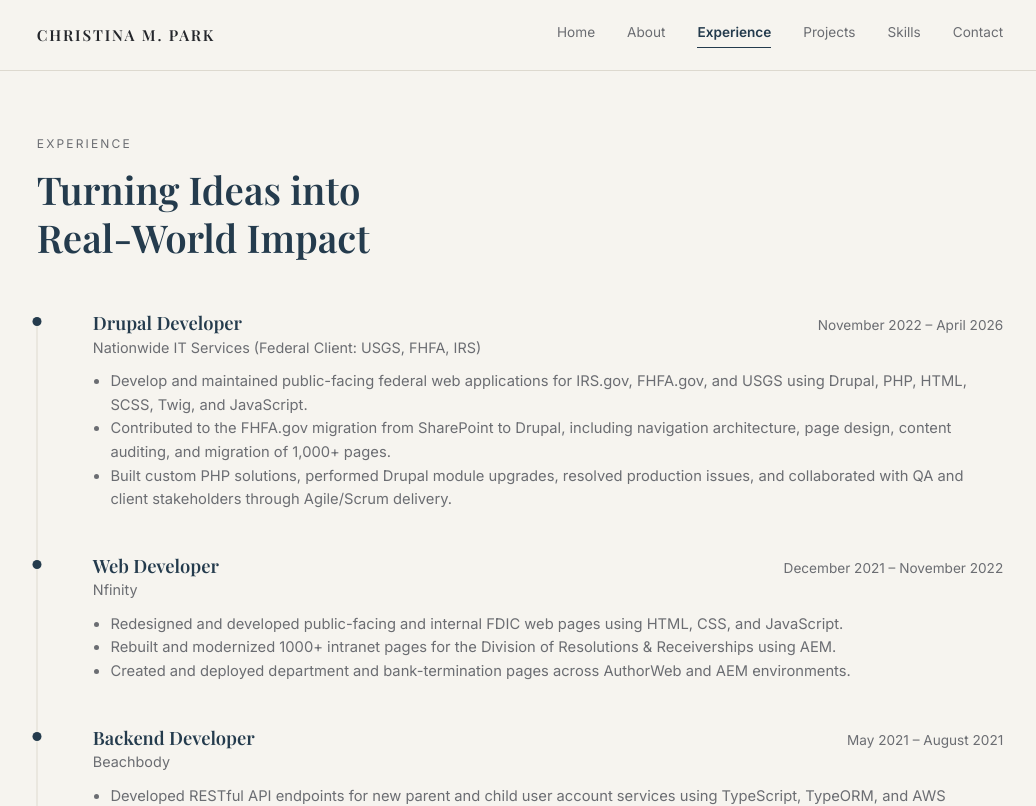
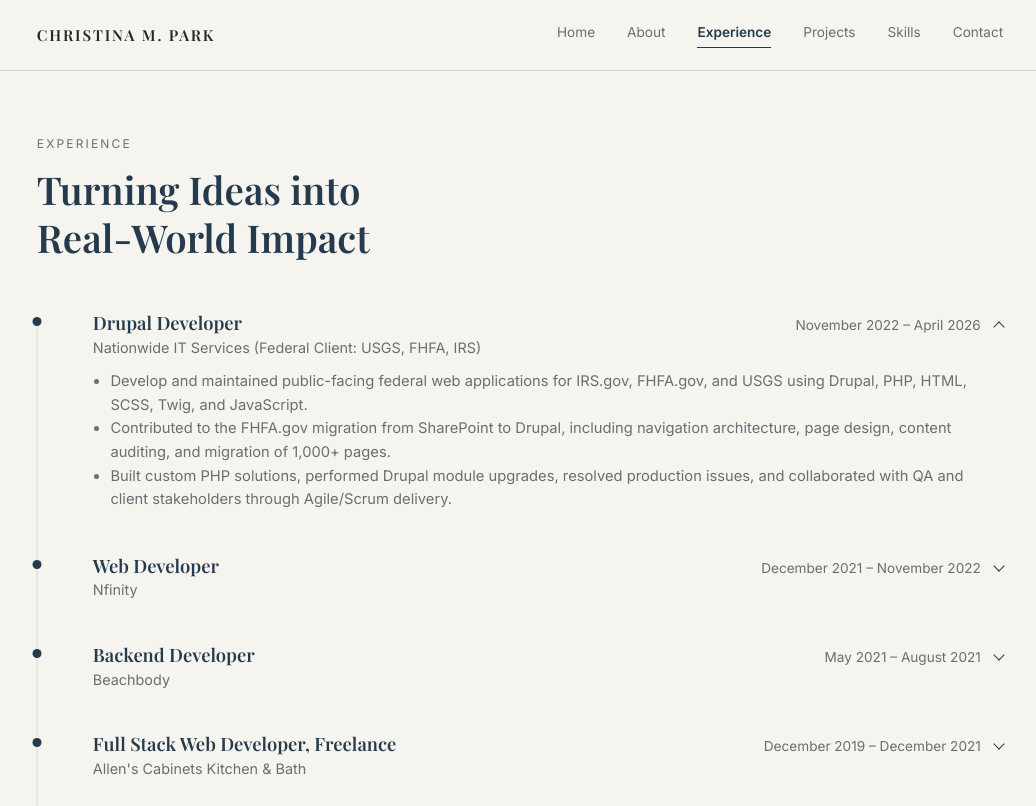
Before and after one commit to christinapark0117/profile-page, a React (Create React App) app: page /experience in a window 1280 px wide. Shown: the top 806 px of the page, without its empty margins (120-1156 px from the left). Built offline with nearby package versions, Linux system fonts and the light colour scheme.

Commit message:
accordians added to my experiences

```diff
--- a/src/Experience/Experience.js
+++ b/src/Experience/Experience.js
@@ -1,4 +1,4 @@
-import React from 'react'
+import React, { useState } from 'react'
 import '../PageStyle/Experience.css'
 
 const experience = [
@@ -55,29 +55,57 @@ const experience = [
 ]
 
 const Experience = () => {
+    // Only the first (most recent) job starts open
+    const [openItems, setOpenItems] = useState(() => new Set([0]))
+
+    const toggle = (index) => {
+        setOpenItems((prev) => {
+            const next = new Set(prev)
+            next.has(index) ? next.delete(index) : next.add(index)
+            return next
+        })
+    }
+
     return (
         <div id="experience" className="page-section">
             <div className="eyebrow">Experience</div>
             <h1 className="section-heading">Turning Ideas into<br/>Real-World Impact</h1>
 
             <div className="timeline">
-                {experience.map((job) => (
-                    <div className="timelineItem" key={job.role + job.years}>
+                {experience.map((job, i) => {
+                    const isOpen = openItems.has(i)
+                    const panelId = `experience-panel-${i}`
+                    return (
+                        <div className={`timelineItem ${isOpen ? "timelineItemOpen" : ""}`} key={job.role + job.years}>
                             <div className="timelineDot" />
                             <div className="timelineContent">
-                            <div className="timelineHeader">
+                                <button
+                                    type="button"
+                                    className="timelineHeader"
+                                    onClick={() => toggle(i)}
+                                    aria-expanded={isOpen}
+                                    aria-controls={panelId}
+                                >
                                     <div>
                                         <div className="timelineRole">{job.role}</div>
                                         {job.org && <div className="timelineOrg">{job.org}</div>}
                                     </div>
-                                <div className="timelineYears">{job.years}</div>
+                                    <div className="timelineMeta">
+                                        <span className="timelineYears">{job.years}</span>
+                                        <span className="timelineChevron" aria-hidden="true" />
                                     </div>
+                                </button>
+                                <div className="timelinePanel" id={panelId}>
+                                    <div className="timelinePanelInner">
                                         <ul className="timelineBullets">
                                             {job.bullets.map((b) => <li key={b}>{b}</li>)}
                                         </ul>
                                     </div>
                                 </div>
-                ))}
+                            </div>
+                        </div>
+                    )
+                })}
             </div>
         </div>
     )
--- a/src/PageStyle/Experience.css
+++ b/src/PageStyle/Experience.css
@@ -37,6 +37,53 @@
     align-items: baseline;
     flex-wrap: wrap;
     gap: 0.5rem;
+    width: 100%;
+    padding: 0;
+    border: none;
+    background: none;
+    font: inherit;
+    color: inherit;
+    text-align: left;
+    cursor: pointer;
+}
+
+.timelineHeader:hover .timelineRole {
+    opacity: 0.8;
+}
+
+.timelineMeta {
+    display: flex;
+    align-items: center;
+    gap: 0.9rem;
+}
+
+.timelineChevron {
+    width: 8px;
+    height: 8px;
+    border-right: 1.5px solid var(--color-accent);
+    border-bottom: 1.5px solid var(--color-accent);
+    transform: translateY(-2px) rotate(45deg);
+    transition: transform 0.3s ease;
+}
+
+.timelineItemOpen .timelineChevron {
+    transform: translateY(2px) rotate(-135deg);
+}
+
+/* Animating grid rows from 0fr to 1fr lets the panel grow to its natural height,
+   so the page length follows however many items are open */
+.timelinePanel {
+    display: grid;
+    grid-template-rows: 0fr;
+    transition: grid-template-rows 0.3s ease;
+}
+
+.timelineItemOpen .timelinePanel {
+    grid-template-rows: 1fr;
+}
+
+.timelinePanelInner {
+    overflow: hidden;
 }
 
 .timelineRole {
```
Lines whose indentation alone changed are shown as unchanged.
